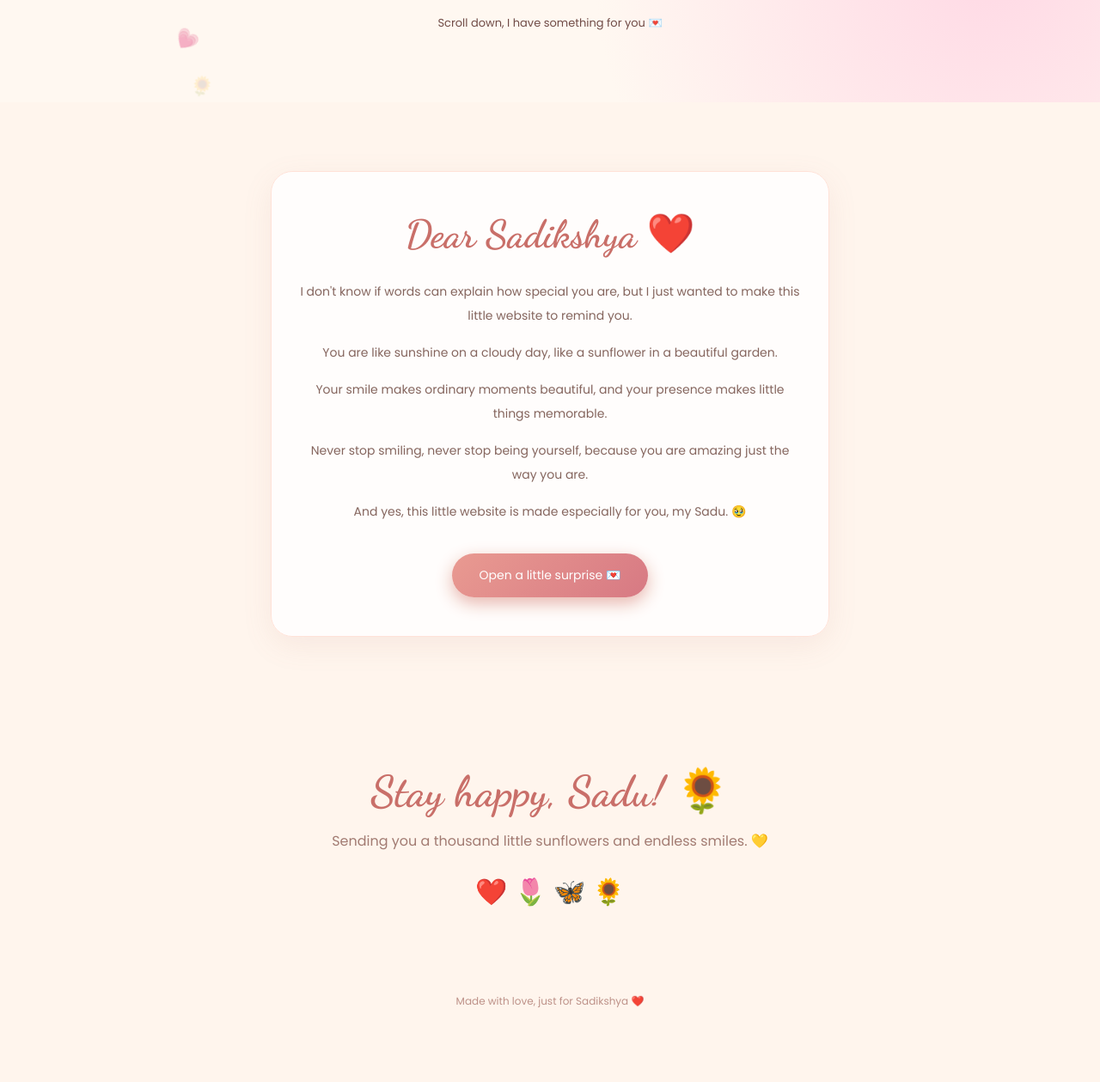
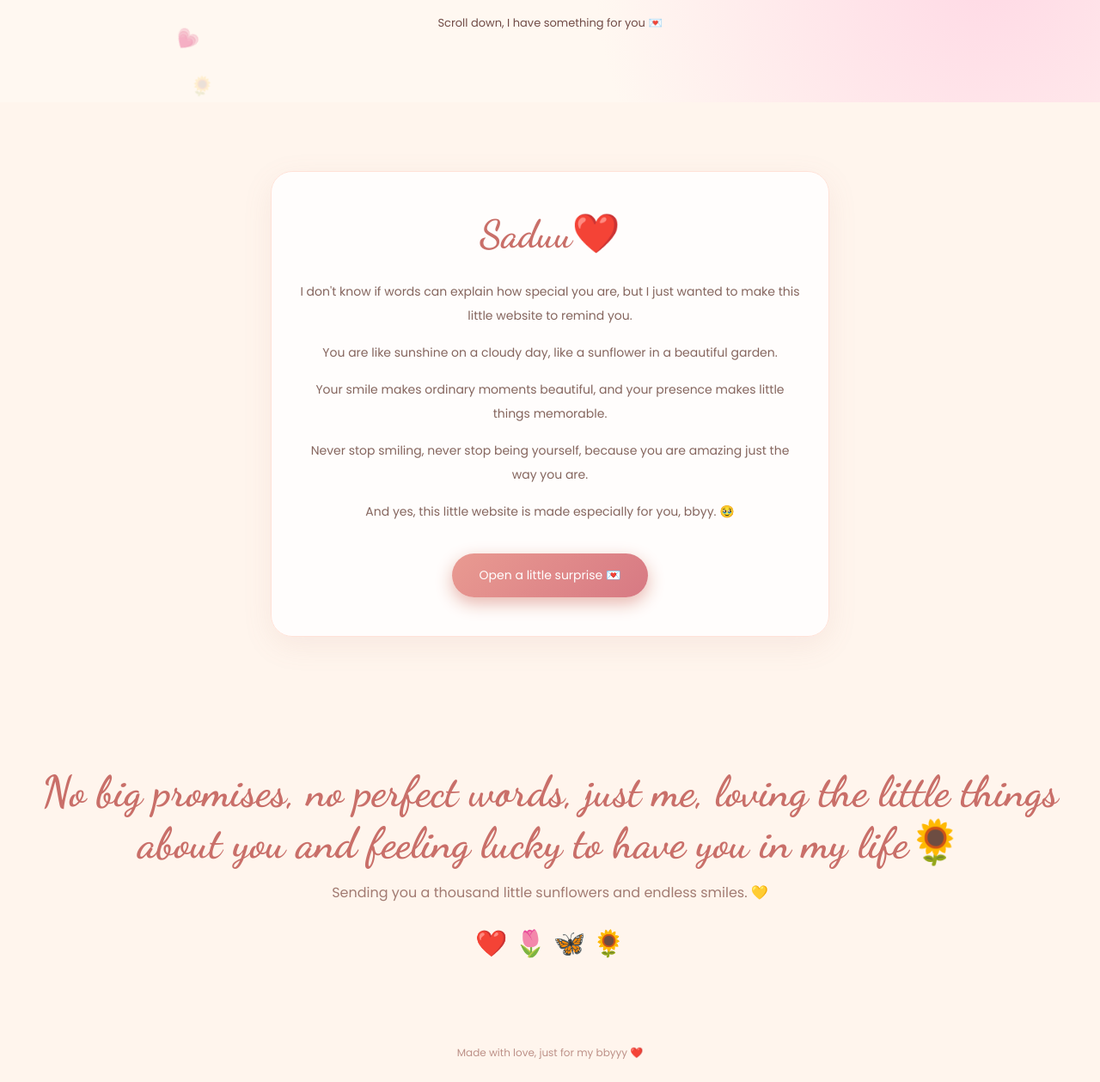
Before and after one commit to saksespaudel091-max/saduu, a plain HTML site: page index.html in a window 1280 px wide. Shown: the part 681-1940 px from the top of the page at 86% size. Before the commit the page ends 1880 px from the top, so only its background shows below. Drawn offline with Linux system fonts and the light colour scheme.

Commit message:
Update index.html

```diff
--- a/index.html
+++ b/index.html
@@ -5,7 +5,7 @@
 <meta charset="UTF-8">
 <meta name="viewport" content="width=device-width, initial-scale=1.0">
 
-<title>For My Sadu ❤️</title>
+<title> Sadu ❤️</title>
 
 <link href="https://fonts.googleapis.com/css2?family=Dancing+Script:wght@500;600;700&family=Poppins:wght@300;400;500;600&display=swap" rel="stylesheet">
 
@@ -279,7 +279,7 @@ footer {
 
     <div class="message-card">
 
-        <h2>Dear Sadikshya ❤️</h2>
+        <h2>Saduu❤️</h2>
 
         <p>
             I don't know if words can explain how special
@@ -304,7 +304,7 @@ footer {
 
         <p>
             And yes, this little website is made
-            especially for you, my Sadu. 🥹
+            especially for you, bbyy. 🥹
         </p>
 
         <button class="secret-btn" onclick="openSecret()">
@@ -326,7 +326,7 @@ footer {
                 and special you are. ❤️
             </p>
 
-            <h3>I appreciate you, Sadu! 🌻</h3>
+            <h3>I'm really glad to have, Sadu! 🌻</h3>
 
             <div style="font-size:35px;">
                 💗 🧸 🌷 💗
@@ -343,7 +343,7 @@ footer {
 
 <section class="final">
 
-    <h2>Stay happy, Sadu! 🌻</h2>
+    <h2> No big promises, no perfect words, just me, loving the little things about you and feeling lucky to have you in my life🌻</h2>
 
     <p>
         Sending you a thousand little sunflowers
@@ -359,7 +359,7 @@ footer {
 
 <footer>
 
-    Made with love, just for Sadikshya ❤️
+    Made with love, just for my bbyyy ❤️
 
 </footer>
 
```
